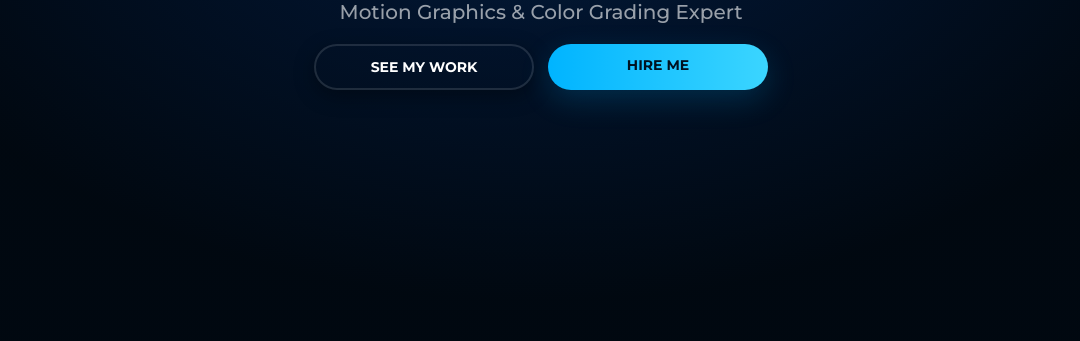
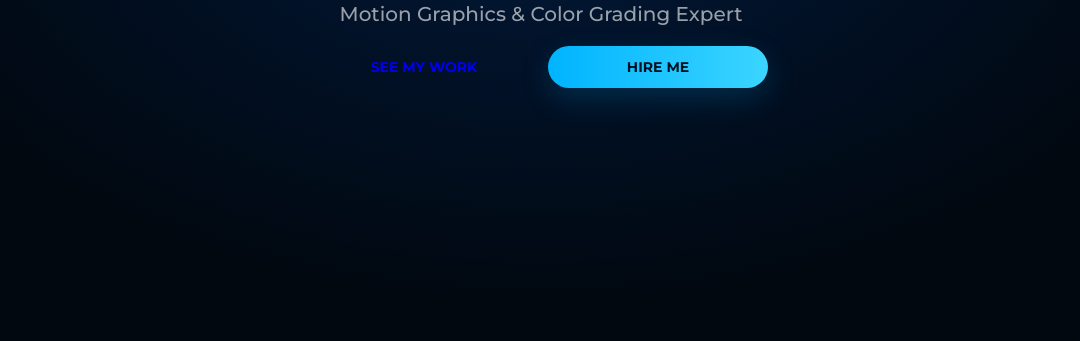
Before and after one commit to karusingh2333-cyber/karansingh.github.io, a plain HTML site: page index.html in a window 1280 px wide. Shown: the part 459-800 px from the top of the page, without its empty margins (99-1179 px from the left). Drawn offline with Linux system fonts and the light colour scheme.

Commit message:
Update index.html

```diff
--- a/index.html
+++ b/index.html
@@ -39,7 +39,8 @@
       <p class="subtitle">Professional Video Editor<br> Motion Graphics & Color Grading Expert</p>
 
       <div class="ctas">
-        <a class="btn btn-outline" href="#portfolio">SEE MY WORK</a>
+        <a href="projects.html" class="btn">SEE MY WORK</a>
+
         <a class="btn btn-primary"
    href="https://wa.me/919465962028?text=Hi%20Karan!%20I%20saw%20your%20portfolio%20and%20want%20to%20hire%20you."
    target="_blank">
```
